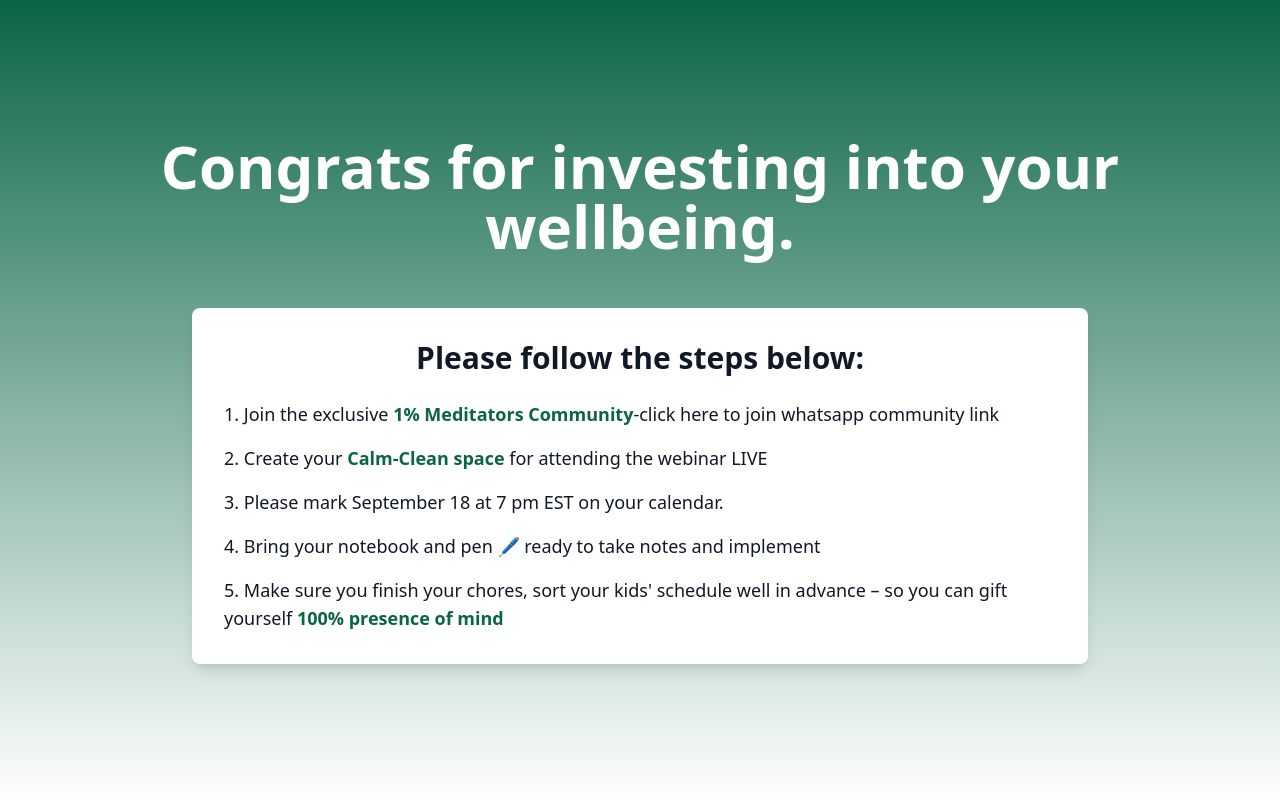
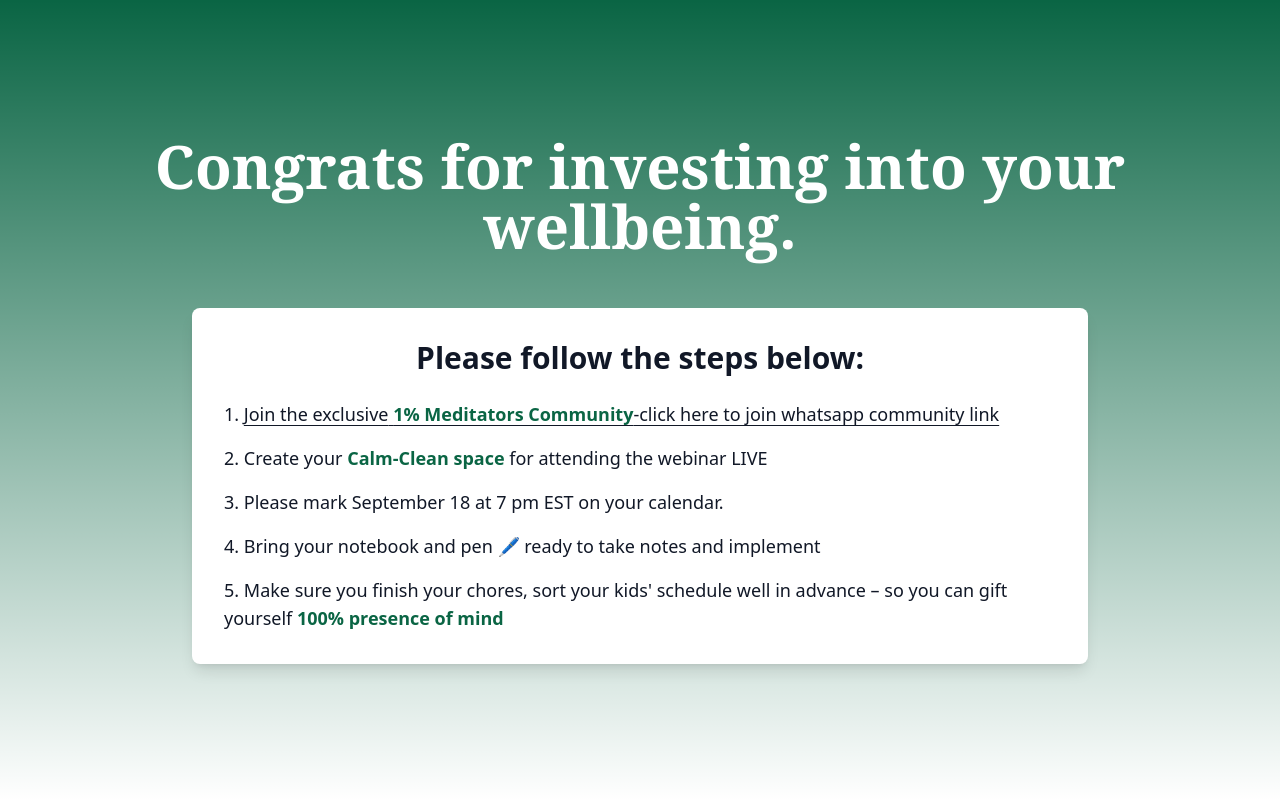
Before and after one commit to Qriocity-Company/1-club, a React (Create React App) app: page /success in a window 1280 px wide. Built offline with nearby package versions, Linux system fonts and the light colour scheme.

Commit message:
Update Thankyou.js

```diff
--- a/src/Pages/Thankyou.js
+++ b/src/Pages/Thankyou.js
@@ -3,11 +3,11 @@ import React from "react";
 function Thankyou() {
   return (
     <div className="min-h-screen flex flex-col justify-center items-center bg-gradient-to-t from-white bg-[#0A6544] text-white p-4">
-      <h1 className="text-4xl lg:text-6xl font-bold text-center mb-8">
+      <h1 className="text-4xl lg:text-6xl font-bold text-center mb-8 font-serif">
         Congrats for investing into your wellbeing.
       </h1>
 
-      <div className="bg-white rounded-lg shadow-lg p-8 text-gray-900 max-w-4xl w-full mt-5">
+      <div className="bg-white rounded-lg shadow-lg p-8 text-gray-900 max-w-4xl w-full mt-5 font-sans">
         <h2 className="text-2xl lg:text-3xl font-semibold text-center mb-6">
           Please follow the steps below:
         </h2>
@@ -15,7 +15,7 @@ function Thankyou() {
         <ol className="list-decimal list-inside space-y-4 text-lg">
           <li>
             <a
-              className="hover:scale-105 hover:opacity-70 cursor-pointer"
+              className="hover:scale-105 hover:opacity-70 cursor-pointer underline underline-offset-4"
               href="https://chat.whatsapp.com/DX8AyI1GqSIBfTz1ZdnXbv "
             >
               Join the exclusive{" "}
```
